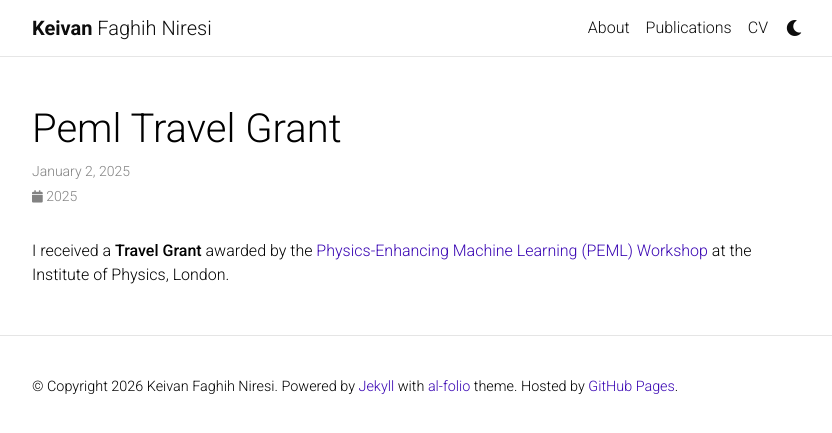
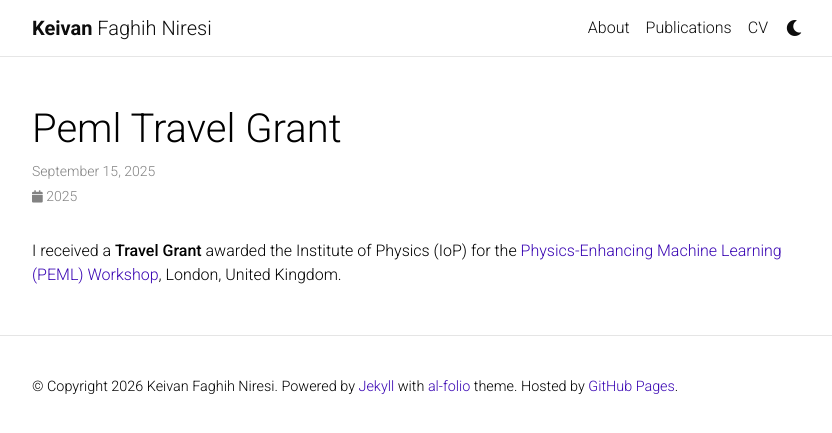
Before and after one commit to Keiv4n/keiv4n.github.io, a Jekyll site: the page built from _news/2025-01-02-peml-travel-grant.md, in a window 1280 px wide. Shown: the top 433 px of the page, without its empty margins (223-1055 px from the left). Built offline with Jekyll 4.4.1, drawn with Linux system fonts in a browser that asks for light colours; comment, search, counter and statistics services are not loaded; a style sheet for code colours, icons or effects is not loaded.

Commit message:
Update 2025-01-02-peml-travel-grant.md

```diff
--- a/_news/2025-01-02-peml-travel-grant.md
+++ b/_news/2025-01-02-peml-travel-grant.md
@@ -1,8 +1,8 @@
 ---
 layout: post
-date: 2025-01-02 00:00:00-0000
+date: 2025-09-15 00:00:00-0000
 inline: true
 related_posts: false
 ---
 
-I received a **Travel Grant** awarded by the [Physics-Enhancing Machine Learning (PEML) Workshop](https://iop.eventsair.com/peml2025/) at the Institute of Physics, London.
+I received a **Travel Grant** awarded the Institute of Physics (IoP) for the [Physics-Enhancing Machine Learning (PEML) Workshop](https://iop.eventsair.com/peml2025/), London, United Kingdom.
```
